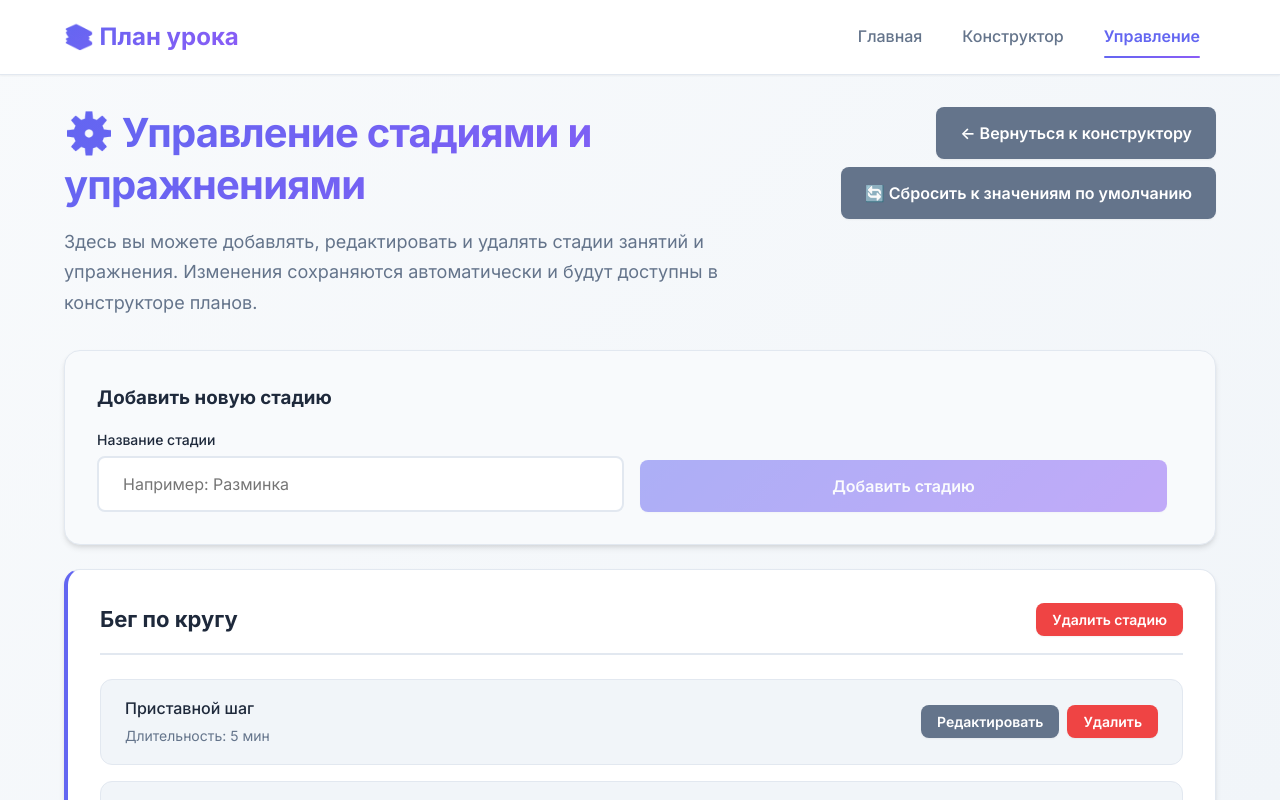
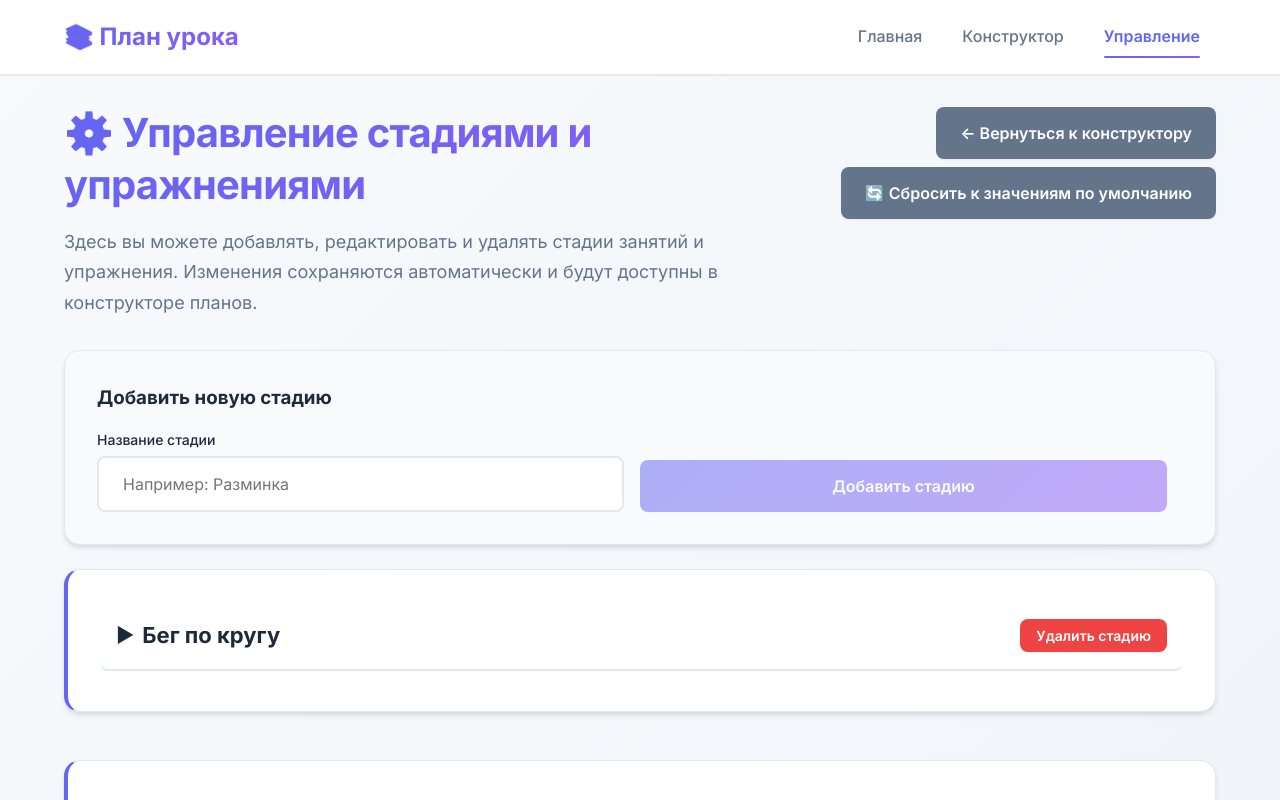
Before and after one commit to AdilBikeev/curriculum-constructor, a React app: page /admin in a window 1280 px wide. Shown: the top 800 px of the page. Built offline with nearby package versions, Linux system fonts and the light colour scheme.

Commit message:
Enhance StageManager component: Implement stage expansion functionality with toggleable headers, improved styling for better user interaction, and refined layout for exercise management. Add state management for expanded stages and update rendering logic to reflect changes in the UI.

```diff
--- a/src/components/admin/StageManager.tsx
+++ b/src/components/admin/StageManager.tsx
@@ -25,14 +25,51 @@ const StageHeader = styled.div`
   display: flex;
   flex-direction: column;
   gap: ${({ theme }) => theme.spacing.md};
-  margin-bottom: ${({ theme }) => theme.spacing.lg};
-  padding-bottom: ${({ theme }) => theme.spacing.md};
+  margin-bottom: ${({ theme }) => theme.spacing.sm};
+  padding: ${({ theme }) => theme.spacing.md};
+  background-color: ${({ theme }) => theme.colors.white};
+  border-radius: ${({ theme }) => theme.borderRadius.md};
   border-bottom: 2px solid ${({ theme }) => theme.colors.gray};
+  cursor: pointer;
+  user-select: none;
+  transition: background-color ${({ theme }) => theme.transitions.normal};
+
+  &:hover {
+    background-color: ${({ theme }) => theme.colors.lightGray};
+  }
 
   @media (min-width: ${({ theme }) => theme.breakpoints.tablet}) {
     flex-direction: row;
     justify-content: space-between;
     align-items: center;
+  }
+`;
+
+const StageHeaderLeft = styled.div`
+  display: flex;
+  align-items: center;
+  gap: ${({ theme }) => theme.spacing.sm};
+  flex: 1;
+  min-width: 0;
+`;
+
+const StageIcon = styled.div<{ $isExpanded: boolean }>`
+  font-size: 1.25rem;
+  flex-shrink: 0;
+  transition: transform ${({ theme }) => theme.transitions.normal};
+  transform: ${({ $isExpanded }) => ($isExpanded ? 'rotate(90deg)' : 'rotate(0deg)')};
+`;
+
+const StageHeaderActions = styled.div`
+  display: flex;
+  gap: ${({ theme }) => theme.spacing.sm};
+  align-items: center;
+  flex-shrink: 0;
+  position: relative;
+  z-index: 10;
+
+  @media (min-width: ${({ theme }) => theme.breakpoints.tablet}) {
+    flex-direction: row;
   }
 `;
 
@@ -51,7 +88,13 @@ const ExerciseList = styled.div`
   display: flex;
   flex-direction: column;
   gap: ${({ theme }) => theme.spacing.md};
-  margin-top: ${({ theme }) => theme.spacing.lg};
+  margin-top: ${({ theme }) => theme.spacing.md};
+  padding-left: ${({ theme }) => theme.spacing.md};
+  padding-right: ${({ theme }) => theme.spacing.md};
+`;
+
+const StageContent = styled.div<{ $isExpanded: boolean }>`
+  display: ${({ $isExpanded }) => ($isExpanded ? 'block' : 'none')};
 `;
 
 const ExerciseItem = styled.div`
@@ -150,6 +193,7 @@ export const StageManager: React.FC<StageManagerProps> = ({ stages, onUpdate })
   const [newStageName, setNewStageName] = useState('');
   const [newExerciseName, setNewExerciseName] = useState('');
   const [newExerciseDuration, setNewExerciseDuration] = useState('');
+  const [expandedStages, setExpandedStages] = useState<Set<string>>(new Set());
 
   const handleAddStage = () => {
     if (!newStageName.trim()) return;
@@ -190,8 +234,23 @@ export const StageManager: React.FC<StageManagerProps> = ({ stages, onUpdate })
       )
     );
 
+    // Разворачиваем стадию при добавлении нового упражнения
+    setExpandedStages((prev) => new Set(prev).add(stageId));
+
     setNewExerciseName('');
     setNewExerciseDuration('');
+  };
+
+  const handleToggleStage = (stageId: string) => {
+    setExpandedStages((prev) => {
+      const newSet = new Set(prev);
+      if (newSet.has(stageId)) {
+        newSet.delete(stageId);
+      } else {
+        newSet.add(stageId);
+      }
+      return newSet;
+    });
   };
 
   const handleDeleteExercise = (stageId: string, exerciseId: string) => {
@@ -256,15 +315,29 @@ export const StageManager: React.FC<StageManagerProps> = ({ stages, onUpdate })
         </FormRow>
       </AddStageCard>
 
-      {stages.map((stage) => (
+      {stages.map((stage) => {
+        const isExpanded = expandedStages.has(stage.id);
+        return (
           <StageCard key={stage.id}>
-          <StageHeader>
+            <StageHeader
+              onClick={() => handleToggleStage(stage.id)}
+            >
+              <StageHeaderLeft>
+                <StageIcon $isExpanded={isExpanded}>▶</StageIcon>
                 <StageTitle>{stage.name}</StageTitle>
+              </StageHeaderLeft>
+              <StageHeaderActions
+                onClick={(e: React.MouseEvent<HTMLDivElement>) => {
+                  e.stopPropagation();
+                }}
+              >
                 <Button variant="danger" size="sm" onClick={() => handleDeleteStage(stage.id)}>
                   Удалить стадию
                 </Button>
+              </StageHeaderActions>
             </StageHeader>
 
+            <StageContent $isExpanded={isExpanded}>
               <ExerciseList>
                 {stage.exercises.map((exercise) => (
                   <ExerciseItem key={exercise.id}>
@@ -331,7 +404,7 @@ export const StageManager: React.FC<StageManagerProps> = ({ stages, onUpdate })
                 ))}
               </ExerciseList>
 
-          <FormRow style={{ marginTop: '1rem' }}>
+              <FormRow style={{ marginTop: '1rem', paddingLeft: '1rem', paddingRight: '1rem' }}>
                 <Input
                   placeholder="Название упражнения"
                   value={newExerciseName}
@@ -350,8 +423,10 @@ export const StageManager: React.FC<StageManagerProps> = ({ stages, onUpdate })
                   Добавить
                 </Button>
               </FormRow>
+            </StageContent>
           </StageCard>
-      ))}
+        );
+      })}
     </ManagerContainer>
   );
 };
```
Lines whose indentation alone changed are shown as unchanged.
